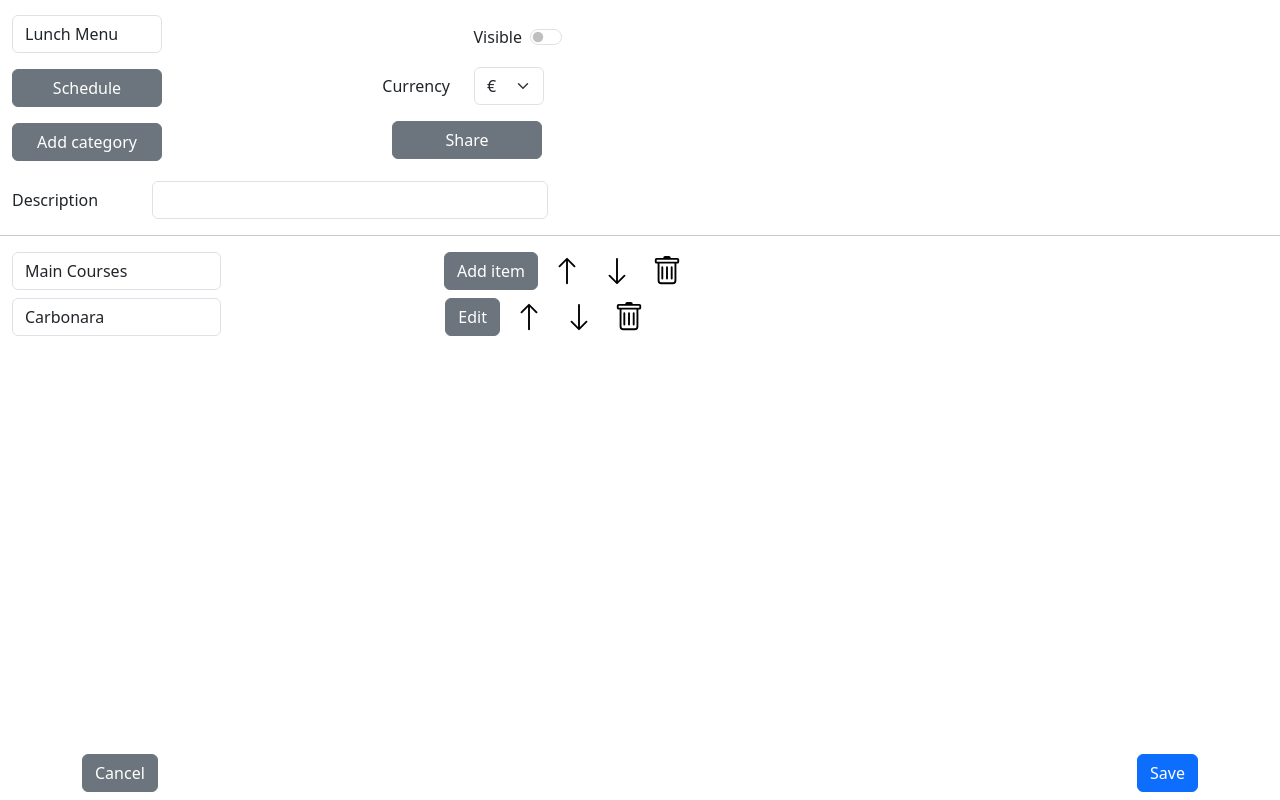
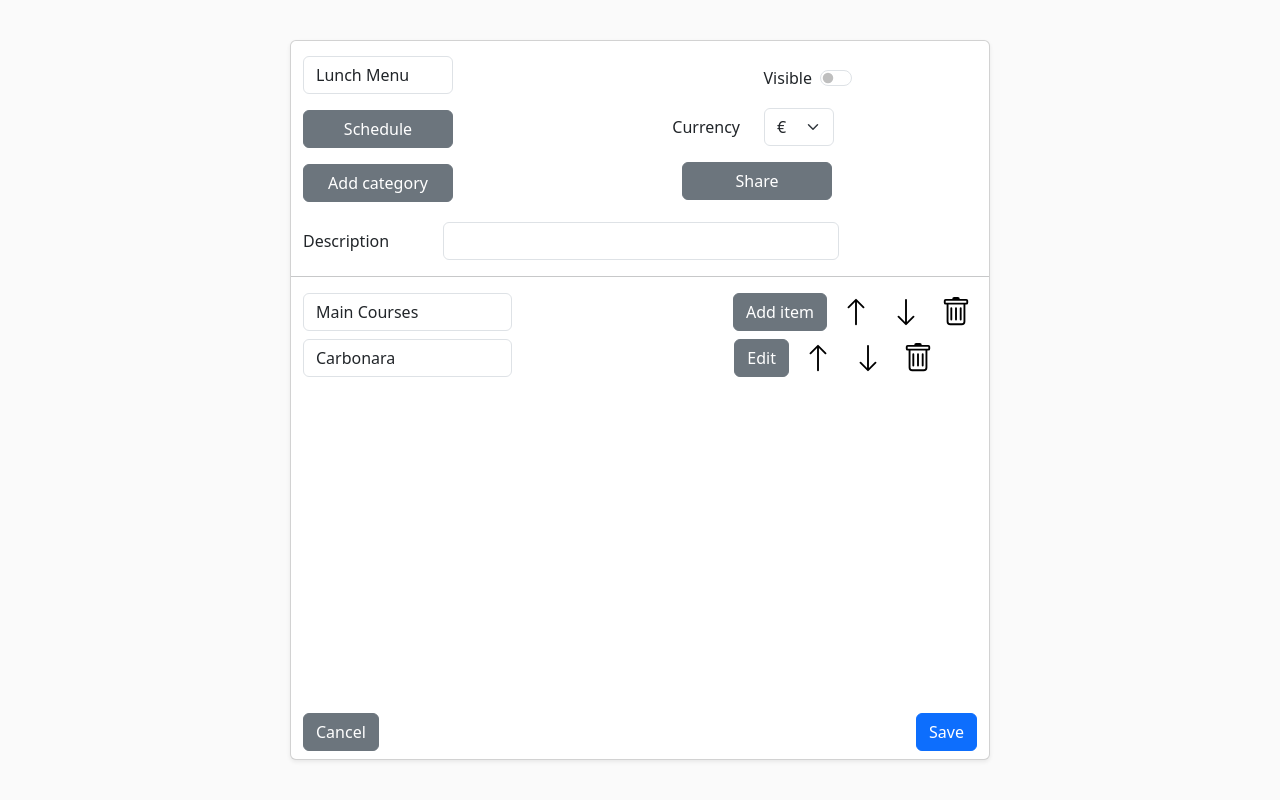
Before and after one commit to JiriResler/solid-menu-manager, a React (Vite) app: page /menuCreation in a window 1280 px wide. Built offline with nearby package versions, Linux system fonts and the light colour scheme; what @inrupt/solid-ui-react would draw is missing.

Commit message:
Add Card to menu creation screen on large devices

```diff
--- a/src/MenuCreation/MenuCreation.tsx
+++ b/src/MenuCreation/MenuCreation.tsx
@@ -6,11 +6,13 @@ import Stack from "react-bootstrap/Stack";
 import Form from "react-bootstrap/Form";
 import { FormattedMessage, useIntl } from "react-intl";
 import Navbar from "react-bootstrap/Navbar";
+import Card from "react-bootstrap/Card";
 
 /**
  * Displays the menu creation screen with controls to specify menu information.
  */
 const MenuCreation: React.FC = () => {
+  const MenuCreationScreenContent: React.FC = () => {
     const intl = useIntl();
 
     return (
@@ -19,7 +21,7 @@ const MenuCreation: React.FC = () => {
           <Row style={{ maxWidth: "700px", marginTop: "15px" }}>
             <Col xs={6}>
               <Stack style={{ width: "150px" }} gap={3}>
-              <Form.Control value="Lunch Menu"/>
+                <Form.Control value="Lunch Menu" />
 
                 <Button variant="secondary">
                   {intl.formatMessage({
@@ -96,13 +98,16 @@ const MenuCreation: React.FC = () => {
         <Container fluid>
           <Row style={{ maxWidth: "700px" }}>
             <Col xs={4}>
-            <Form.Control value="Main Courses"/>
+              <Form.Control value="Main Courses" />
             </Col>
 
             <Col xs={8}>
               <Stack direction="horizontal" gap={2}>
                 <Button variant="secondary" className="ms-auto">
-                <FormattedMessage id="addMenuItem" defaultMessage="Add item" />
+                  <FormattedMessage
+                    id="addMenuItem"
+                    defaultMessage="Add item"
+                  />
                 </Button>
 
                 <button
@@ -141,9 +146,12 @@ const MenuCreation: React.FC = () => {
             </Col>
           </Row>
 
-        <Row style={{ maxWidth: "700px" }} className="align-items-center mt-2">
+          <Row
+            style={{ maxWidth: "700px" }}
+            className="align-items-center mt-2"
+          >
             <Col xs={4}>
-            <Form.Control value="Carbonara"/>
+              <Form.Control value="Carbonara" />
             </Col>
 
             <Col xs={8}>
@@ -209,4 +217,25 @@ const MenuCreation: React.FC = () => {
     );
   };
 
+  return (
+    <>
+      <div
+        className="d-none d-lg-flex"
+        style={{ height: "100dvh", backgroundColor: "#FAFAFA" }}
+      >
+        <Card
+          className="position-absolute top-50 start-50 translate-middle shadow-sm"
+          style={{ width: "700px", height: "90dvh" }}
+        >
+          <MenuCreationScreenContent />
+        </Card>
+      </div>
+
+      <div className="d-lg-none">
+        <MenuCreationScreenContent />
+      </div>
+    </>
+  );
+};
+
 export default MenuCreation;
```
Lines whose indentation alone changed are shown as unchanged.
